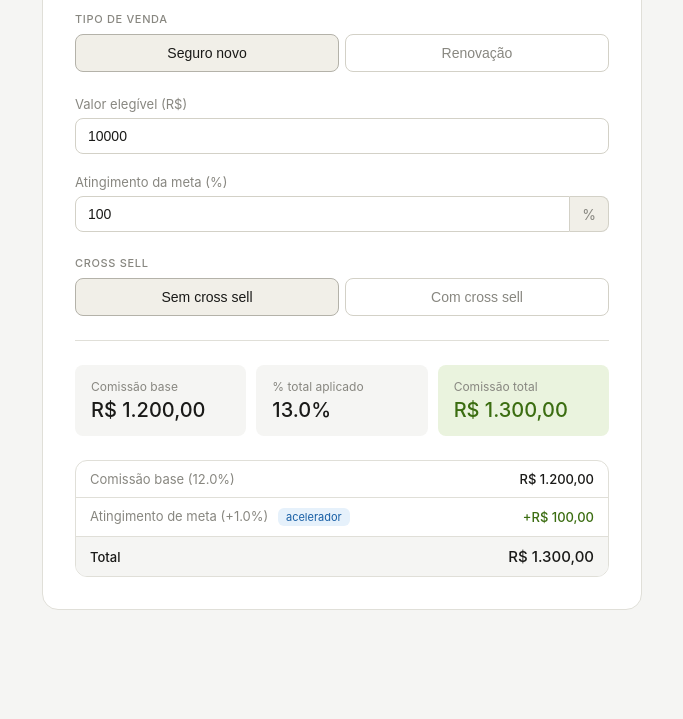
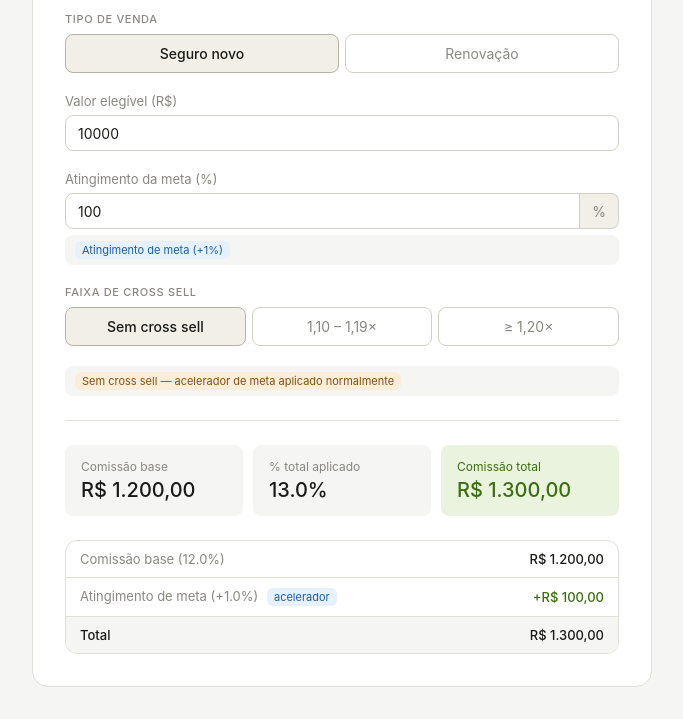
Before and after one commit to LuisHonorato1/Simulador, a plain HTML site: page index.html in a window 1280 px wide. Shown: the part 102-821 px from the top of the page, without its empty margins (298-981 px from the left). Before the commit the page ends 800 px from the top, so only its background shows below. Drawn offline with Linux system fonts and the light colour scheme.

Commit message:
teste
teste

```diff
--- a/index.html
+++ b/index.html
@@ -3,7 +3,7 @@
 <head>
   <meta charset="UTF-8" />
   <meta name="viewport" content="width=device-width, initial-scale=1.0" />
-  <title>Simulador de Comissão</title>
+  <title>Simulador de Comissão — Bolsa</title>
   <style>
     *, *::before, *::after { box-sizing: border-box; margin: 0; padding: 0; }
 
@@ -24,7 +24,7 @@
       border: 1px solid #e0dfd8;
       padding: 2rem;
       width: 100%;
-      max-width: 600px;
+      max-width: 620px;
     }
 
     h1 {
@@ -40,13 +40,13 @@
       color: #888780;
       text-transform: uppercase;
       letter-spacing: 0.06em;
-      margin: 0 0 8px;
+      margin-bottom: 8px;
     }
 
     .toggle-group {
       display: flex;
       gap: 6px;
-      margin-bottom: 1.5rem;
+      margin-bottom: 1.25rem;
     }
 
     .toggle-btn {
@@ -59,6 +59,7 @@
       font-size: 14px;
       cursor: pointer;
       transition: all 0.15s;
+      font-family: inherit;
     }
 
     .toggle-btn:hover { background: #f5f5f3; }
@@ -90,18 +91,19 @@
       background: #fff;
       outline: none;
       transition: border-color 0.15s;
+      font-family: inherit;
     }
 
     .field-row input[type=number]:focus { border-color: #888780; }
 
-    .input-suffix { display: flex; }
+    .input-wrap { display: flex; }
 
-    .input-suffix input {
+    .input-wrap input[type=number] {
       border-radius: 8px 0 0 8px !important;
       flex: 1;
     }
 
-    .input-suffix .suffix {
+    .input-suffix-box {
       padding: 0 12px;
       height: 36px;
       display: flex;
@@ -114,39 +116,51 @@
       border-radius: 0 8px 8px 0;
     }
 
+    .hint {
+      font-size: 12px;
+      margin-top: 6px;
+      padding: 6px 10px;
+      background: #f5f5f3;
+      border-radius: 8px;
+      color: #888780;
+    }
+
     .divider {
       border: none;
       border-top: 1px solid #e0dfd8;
       margin: 1.5rem 0;
     }
 
-    .result-grid {
+    .metric-grid {
       display: grid;
-      grid-template-columns: 1fr 1fr 1fr;
+      grid-template-columns: repeat(3, 1fr);
       gap: 10px;
       margin-bottom: 1.5rem;
     }
 
-    .metric-card {
+    .metric {
       background: #f5f5f3;
       border-radius: 8px;
       padding: 14px 16px;
     }
 
-    .metric-card .m-label {
+    .metric.accent { background: #eaf3de; }
+
+    .m-label {
       font-size: 12px;
       color: #888780;
       margin-bottom: 4px;
     }
 
-    .metric-card .m-value {
+    .metric.accent .m-label { color: #3b6d11; }
+
+    .m-value {
       font-size: 20px;
       font-weight: 500;
       color: #1a1a18;
     }
 
-    .metric-card.highlight { background: #eaf3de; }
-    .metric-card.highlight .m-value { color: #3b6d11; }
+    .metric.accent .m-value { color: #3b6d11; }
 
     .breakdown {
       border: 1px solid #e0dfd8;
@@ -154,7 +168,7 @@
       overflow: hidden;
     }
 
-    .breakdown-row {
+    .brow {
       display: flex;
       justify-content: space-between;
       align-items: center;
@@ -163,35 +177,40 @@
       border-bottom: 1px solid #e0dfd8;
     }
 
-    .breakdown-row:last-child { border-bottom: none; }
-    .breakdown-row .b-label { color: #888780; }
-    .breakdown-row .b-val { font-weight: 500; color: #1a1a18; }
-    .breakdown-row .b-val.pos { color: #3b6d11; }
-    .breakdown-row.total-row { background: #f5f5f3; }
-    .breakdown-row.total-row .b-label { font-weight: 500; color: #1a1a18; }
-    .breakdown-row.total-row .b-val { font-size: 15px; }
+    .brow:last-child { border-bottom: none; }
+
+    .brow.total {
+      background: #f5f5f3;
+      font-weight: 500;
+    }
+
+    .b-label { color: #888780; }
+    .brow.total .b-label { color: #1a1a18; }
+    .b-val { font-weight: 500; color: #1a1a18; }
+    .b-val.pos { color: #3b6d11; }
 
     .badge {
       display: inline-block;
       font-size: 11px;
-      padding: 2px 8px;
+      padding: 2px 7px;
       border-radius: 6px;
-      margin-left: 6px;
+      margin-left: 5px;
+      font-weight: 400;
     }
 
-    .badge.info    { background: #e6f1fb; color: #185fa5; }
-    .badge.warn    { background: #faeeda; color: #854f0b; }
-    .badge.success { background: #eaf3de; color: #3b6d11; }
+    .badge-info    { background: #e6f1fb; color: #185fa5; }
+    .badge-warn    { background: #faeeda; color: #854f0b; }
+    .badge-ok      { background: #eaf3de; color: #3b6d11; }
 
     @media (max-width: 480px) {
-      .result-grid { grid-template-columns: 1fr; }
+      .metric-grid { grid-template-columns: 1fr; }
       .card { padding: 1.25rem; }
     }
   </style>
 </head>
 <body>
   <div class="card">
-    <h1>Simulador de comissão</h1>
+    <h1>Simulador de comissão — Bolsa</h1>
 
     <p class="section-label">Tipo de venda</p>
     <div class="toggle-group" id="tipo-group">
@@ -206,30 +225,33 @@
 
     <div class="field-row">
       <label>Atingimento da meta (%)</label>
-      <div class="input-suffix">
-        <input type="number" id="meta-pct" value="100" min="0" max="999" step="1" oninput="calc()" />
-        <span class="suffix">%</span>
+      <div class="input-wrap">
+        <input type="number" id="meta-pct" value="100" min="0" max="300" step="1" oninput="calc()" />
+        <span class="input-suffix-box">%</span>
       </div>
+      <div class="hint" id="hint-meta"></div>
     </div>
 
-    <p class="section-label" style="margin-top: 1.5rem;">Cross sell</p>
+    <p class="section-label" style="margin-top: 1.25rem;">Faixa de cross sell</p>
     <div class="toggle-group" id="cross-group">
       <button class="toggle-btn active" onclick="setCross('nao', this)">Sem cross sell</button>
-      <button class="toggle-btn" onclick="setCross('sim', this)">Com cross sell</button>
+      <button class="toggle-btn" onclick="setCross('medio', this)">1,10 – 1,19×</button>
+      <button class="toggle-btn" onclick="setCross('alto', this)">≥ 1,20×</button>
     </div>
+    <div class="hint" id="hint-cross"></div>
 
     <hr class="divider">
 
-    <div class="result-grid">
-      <div class="metric-card">
+    <div class="metric-grid">
+      <div class="metric">
         <div class="m-label">Comissão base</div>
         <div class="m-value" id="res-base">—</div>
       </div>
-      <div class="metric-card">
+      <div class="metric">
         <div class="m-label">% total aplicado</div>
         <div class="m-value" id="res-pct">—</div>
       </div>
-      <div class="metric-card highlight">
+      <div class="metric accent">
         <div class="m-label">Comissão total</div>
         <div class="m-value" id="res-total">—</div>
       </div>
@@ -264,46 +286,86 @@
       const valor   = parseFloat(document.getElementById('valor').value) || 0;
       const metaPct = parseFloat(document.getElementById('meta-pct').value) || 0;
 
-      const baseRate  = tipo === 'novo' ? 0.12 : 0.048;
-      const crossRate = cross === 'sim' ? (tipo === 'novo' ? 0.03 : 0.012) : 0;
+      const baseRate = tipo === 'novo' ? 0.12 : 0.048;
 
       let acelerador = 0;
-      if (metaPct >= 120) acelerador = 0.02;
+      if (metaPct >= 120)      acelerador = 0.02;
       else if (metaPct >= 100) acelerador = 0.01;
 
-      const totalRate = baseRate + crossRate + acelerador;
+      let totalRate;
+      let crossAddRate = 0;
+      let crossBadge = '';
+
+      if (cross === 'nao') {
+        totalRate = baseRate + acelerador;
+      } else if (cross === 'medio') {
+        totalRate    = tipo === 'novo' ? 0.135 : 0.054;
+        crossAddRate = totalRate - baseRate;
+        crossBadge   = 'badge-info';
+      } else {
+        totalRate    = tipo === 'novo' ? 0.15 : 0.06;
+        crossAddRate = totalRate - baseRate;
+        crossBadge   = 'badge-ok';
+      }
 
       const comBase  = valor * baseRate;
-      const comCross = valor * crossRate;
-      const comAcel  = valor * acelerador;
+      const comCross = cross !== 'nao' ? valor * crossAddRate : 0;
+      const comAcel  = cross === 'nao' ? valor * acelerador : 0;
       const comTotal = valor * totalRate;
 
       document.getElementById('res-base').textContent  = fmt(comBase);
       document.getElementById('res-pct').textContent   = (totalRate * 100).toFixed(1) + '%';
       document.getElementById('res-total').textContent = fmt(comTotal);
 
-      const metaLabel      = metaPct >= 120 ? 'Superação ≥120%' : metaPct >= 100 ? 'Atingimento de meta' : 'Abaixo da meta';
-      const metaBadgeClass = metaPct >= 120 ? 'success' : metaPct >= 100 ? 'info' : 'warn';
+      const acelLabel = metaPct >= 120
+        ? 'Superação ≥120% (+2%)'
+        : metaPct >= 100
+          ? 'Atingimento de meta (+1%)'
+          : 'Abaixo da meta (sem acelerador)';
+      const acelBadge = metaPct >= 120 ? 'badge-ok' : metaPct >= 100 ? 'badge-info' : 'badge-warn';
+      document.getElementById('hint-meta').innerHTML =
+        `<span class="badge ${acelBadge}" style="margin-left:0">${acelLabel}</span>`;
 
-      let rows = `
-        <div class="breakdown-row">
-          <span class="b-label">Comissão base (${(baseRate*100).toFixed(1)}%)</span>
-          <span class="b-val">${fmt(comBase)}</span>
+      if (cross === 'nao') {
+        document.getElementById('hint-cross').innerHTML =
+          `<span class="badge badge-warn" style="margin-left:0">Sem cross sell — acelerador de meta aplicado normalmente</span>`;
+      } else if (cross === 'medio') {
+        const label = tipo === 'novo' ? 'Cross sell 1,10–1,19× → taxa fixa 13,5%' : 'Cross sell 1,10–1,19× → taxa fixa 5,4%';
+        document.getElementById('hint-cross').innerHTML =
+          `<span class="badge badge-info" style="margin-left:0">${label}</span>`;
+      } else {
+        const label = tipo === 'novo' ? 'Cross sell ≥1,20× → taxa fixa 15%' : 'Cross sell ≥1,20× → taxa fixa 6%';
+        document.getElementById('hint-cross').innerHTML =
+          `<span class="badge badge-ok" style="margin-left:0">${label}</span>`;
+      }
+
+      let rows = `<div class="brow">
+        <span class="b-label">Comissão base (${(baseRate * 100).toFixed(1)}%)</span>
+        <span class="b-val">${fmt(comBase)}</span>
+      </div>`;
+
+      if (cross !== 'nao') {
+        const faixaDesc = cross === 'medio'
+          ? (tipo === 'novo' ? 'Cross sell 1,10–1,19× (total fixo 13,5%)' : 'Cross sell 1,10–1,19× (total fixo 5,4%)')
+          : (tipo === 'novo' ? 'Cross sell ≥1,20× (total fixo 15%)' : 'Cross sell ≥1,20× (total fixo 6%)');
+        rows += `<div class="brow">
+          <span class="b-label">${faixaDesc} <span class="badge ${crossBadge}">cross sell</span></span>
+          <span class="b-val pos">+${fmt(comCross)}</span>
         </div>`;
-
-      if (cross === 'sim') {
-        rows += `<div class="breakdown-row">
-          <span class="b-label">Cross sell (+${(crossRate*100).toFixed(1)}%) <span class="badge info">incentivo</span></span>
-          <span class="b-val pos">+${fmt(comCross)}</span>
+      } else {
+        const acelRowLabel = metaPct >= 120
+          ? 'Superação ≥120%'
+          : metaPct >= 100
+            ? 'Atingimento de meta'
+            : 'Abaixo da meta';
+        const acelRowBadge = metaPct >= 120 ? 'badge-ok' : metaPct >= 100 ? 'badge-info' : 'badge-warn';
+        rows += `<div class="brow">
+          <span class="b-label">${acelRowLabel} (+${(acelerador * 100).toFixed(1)}%) <span class="badge ${acelRowBadge}">acelerador</span></span>
+          <span class="b-val ${acelerador > 0 ? 'pos' : ''}">${acelerador > 0 ? '+' + fmt(comAcel) : 'R$ 0,00'}</span>
         </div>`;
       }
 
-      rows += `<div class="breakdown-row">
-        <span class="b-label">${metaLabel} (+${(acelerador*100).toFixed(1)}%) <span class="badge ${metaBadgeClass}">acelerador</span></span>
-        <span class="b-val ${acelerador > 0 ? 'pos' : ''}">${acelerador > 0 ? '+' + fmt(comAcel) : 'R$ 0,00'}</span>
-      </div>`;
-
-      rows += `<div class="breakdown-row total-row">
+      rows += `<div class="brow total">
         <span class="b-label">Total</span>
         <span class="b-val">${fmt(comTotal)}</span>
       </div>`;
```
